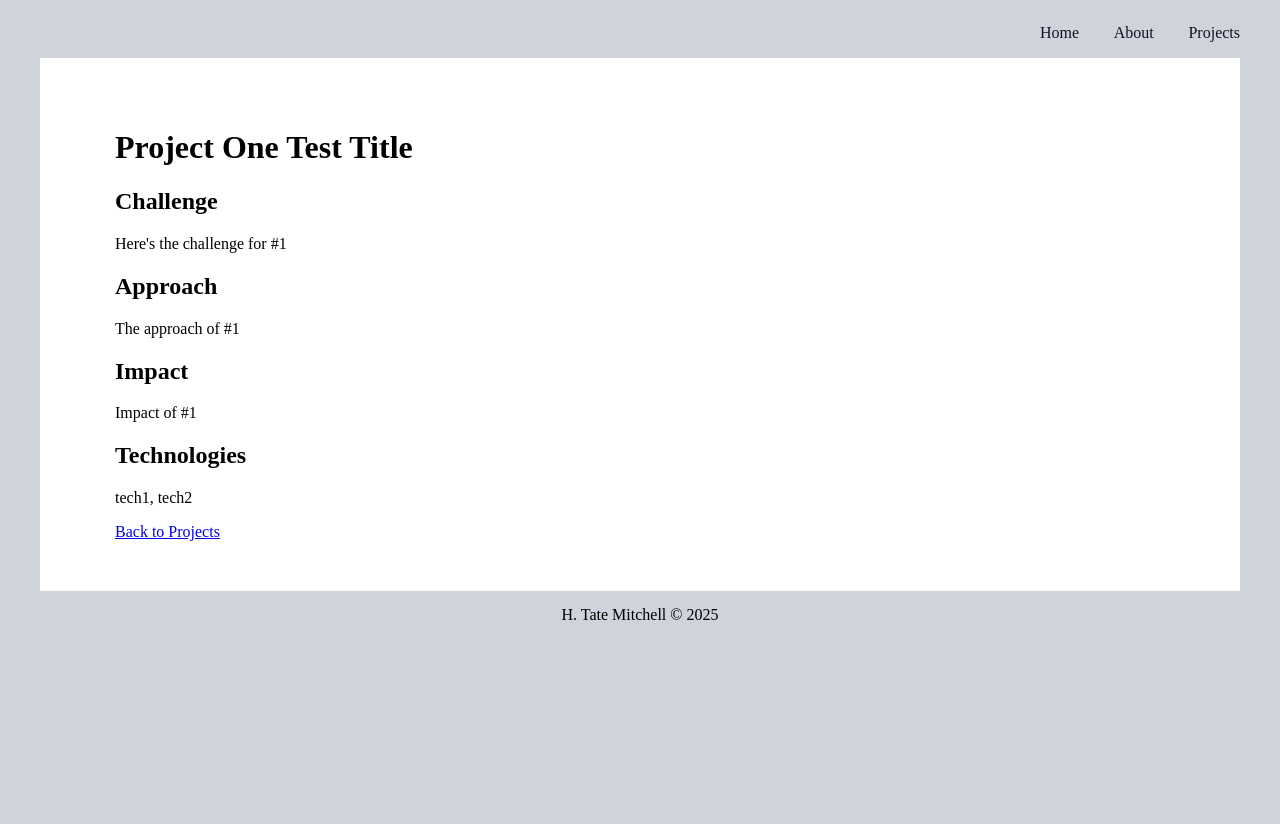
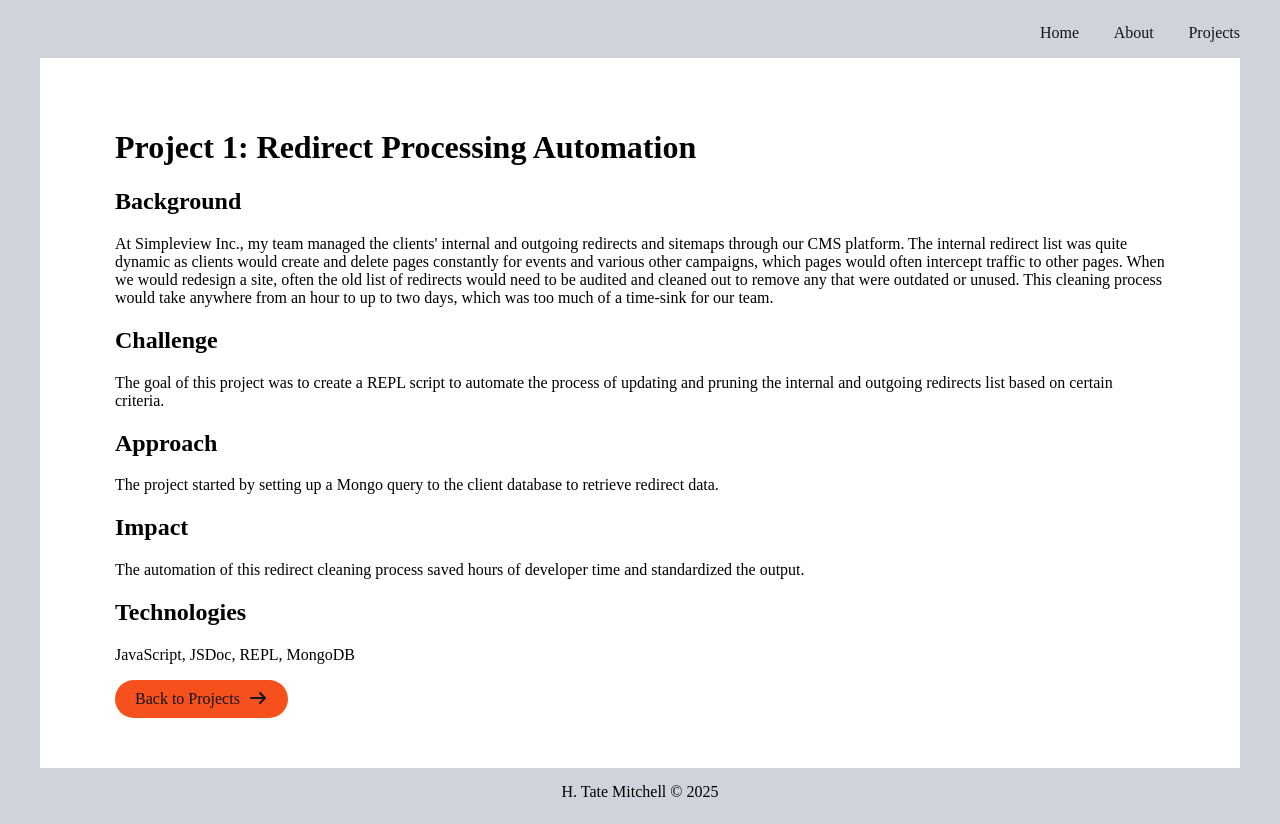
Before and after one commit to h-tate-mitchell/my-portfolio, a Next.js app: page /project/1 in a window 1280 px wide. Before the commit the page ends 800 px from the top, so only its background shows below. Built offline with nearby package versions, Linux system fonts and the light colour scheme.

Commit message:
content update: project 1 details, about page info, resume data started

```diff
--- a/src/data/projects.ts
+++ b/src/data/projects.ts
@@ -1,6 +1,7 @@
 type Project = {
     id: Number;
     title: String;
+    background: String;
     challenge: String;
     approach: String;
     impact: String;
@@ -10,18 +11,20 @@ type Project = {
 export const projects:Project[] = [
     {
         id : 1,
-        title : "Project One Test Title",
-        challenge : "Here's the challenge for #1",
-        approach : "The approach of #1",
-        impact : "Impact of #1",
+        title : "Project 1: Redirect Processing Automation",
+        background : "At Simpleview Inc., my team managed the clients' internal and outgoing redirects and sitemaps through our CMS platform. The internal redirect list was quite dynamic as clients would create and delete pages constantly for events and various other campaigns, which pages would often intercept traffic to other pages. When we would redesign a site, often the old list of redirects would need to be audited and cleaned out to remove any that were outdated or unused. This cleaning process would take anywhere from an hour to up to two days, which was too much of a time-sink for our team.",
+        challenge : "The goal of this project was to create a REPL script to automate the process of updating and pruning the internal and outgoing redirects list based on certain criteria.",
+        approach : "The project started by setting up a Mongo query to the client database to retrieve redirect data.",
+        impact : "The automation of this redirect cleaning process saved hours of developer time and standardized the output.",
         technologies : [
-            "tech1", "tech2"
+            "JavaScript", "JSDoc", "REPL", "MongoDB"
         ]
 
     },
     {
         id : 2,
         title : "Project Two Test Title THIS IS TWO",
+        background: "",
         challenge : "Here's the challenge for #2",
         approach : "The approach of #2",
         impact : "Impact of #2",
--- a/src/pages/about.tsx
+++ b/src/pages/about.tsx
@@ -1,10 +1,14 @@
 import React from 'react'
 import Page from '@/components/Page'
+import { resume } from '@/data/resume'
 
 const about = () => {
   return (
-    <Page title='About'>
+    <Page title='About | H. Tate Mitchell'>
         <h1>About</h1>
+        <p>Hi, my name is Harrison Mitchell. I am from the PNW, but currently live in eastern Idaho.</p>
+        <h2>Professional Summary</h2>
+        <p>{ resume.proSummary }</p>
     </Page>
   )
 }
--- a/src/pages/index.tsx
+++ b/src/pages/index.tsx
@@ -6,7 +6,7 @@ import styles from "@/styles/Home.module.css";
 
 export default function Home() {
   return (
-    <Page title="H. Tate Mitchell's Portfolio">
+    <Page title="Portfolio Home | H. Tate Mitchell">
       <h1>Home</h1>
       <p>This is my homepage!</p>
       <p>Check out my project page to see some of the work that I have done.</p>
--- a/src/pages/project/[id].tsx
+++ b/src/pages/project/[id].tsx
@@ -2,18 +2,22 @@ import React from 'react'
 import Page from '@/components/Page'
 import { useRouter } from 'next/router'
 import { projects } from '@/data/projects'
-import Link from 'next/link'
+import Button from '@/components/Button'
 import styles from "@/styles/Home.module.css"
 
 const projectId = () => {
     const router = useRouter();
     const {id} = router.query;
     return (
-        <Page title={`Project ${id}`}>
+        <Page title={`Project ${id} | H. Tate Mitchell`}>
             {projects.some(project => project.id.toString() === id) ?
             projects.filter(project => project.id.toString() === id).map(project =>
                 <div key={project.id.toString()}>
                     <h1>{project.title}</h1>
+                    <section>
+                        <h2>Background</h2>
+                        <p>{project.background}</p>
+                    </section>
                     <section>
                         <h2>Challenge</h2>
                         <p>{project.challenge}</p>
@@ -38,7 +42,7 @@ const projectId = () => {
 
             }
             <div className={styles.interiorNav}>
-                <Link href="/projects">Back to Projects</Link>
+                <Button className="default" url="/projects">Back to Projects</Button>
             </div>
         </Page>
     )
--- a/src/pages/projects.tsx
+++ b/src/pages/projects.tsx
@@ -5,7 +5,7 @@ import { projects as projectsData } from '@/data/projects'
 
 const projects = () => {
   return (
-    <Page title='Projects'>
+    <Page title='Projects | H. Tate Mitchell'>
         <h1>Projects</h1>
         <div>
             <ul>
```
Also changed, not shown: src/data/resume.ts (added, +18 -0 lines).
